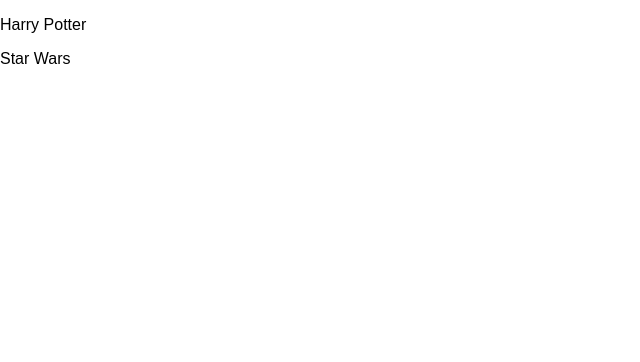
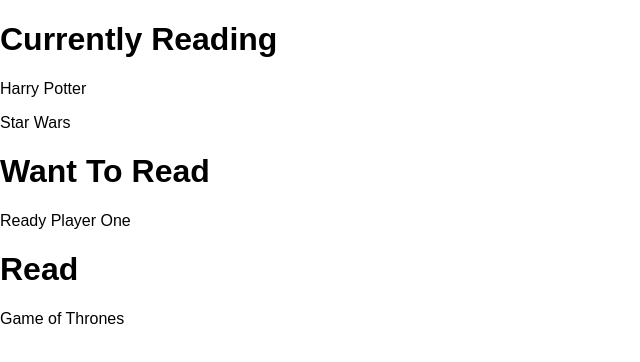
Before and after one commit to RaghavMangrola/MyReads, a React (Create React App) app: page / in a window 1280 px wide. Shown: the top 362 px of the page, without its empty margins (0-640 px from the left). Built offline with nearby package versions, Linux system fonts and the light colour scheme.

Commit message:
Add Title property to Bookshelf

```diff
--- a/src/App.js
+++ b/src/App.js
@@ -7,13 +7,20 @@ class App extends Component {
         super(props)
 
         this.state = {
-            books: ["Harry Potter", "Star Wars"]
+            booksCurrentlyReading: ["Harry Potter", "Star Wars"],
+            booksWantToRead: ["Ready Player One"],
+            booksRead: ["Game of Thrones"]
         }
     }
 
     render() {
         return (
-            <Bookshelf books={this.state.books}/>
+            <div>
+                <Bookshelf books={this.state.booksCurrentlyReading} title="Currently Reading"/>
+                <Bookshelf books={this.state.booksWantToRead} title="Want To Read"/>
+                <Bookshelf books={this.state.booksRead} title="Read"/>
+            </div>
+
         )
     }
 }
--- a/src/Bookshelf.js
+++ b/src/Bookshelf.js
@@ -9,10 +9,11 @@ export default class Bookshelf extends Component {
 
     render() {
 
-        const { books } = this.props
+        const { books, title } = this.props
 
         return (
             <div>
+                <h1>{title}</h1>
                 {books.map((book) => (
                     <p>{book}</p>
                 ))}
@@ -22,5 +23,6 @@ export default class Bookshelf extends Component {
 }
 
 Bookshelf.propTypes = {
-    books: PropTypes.arrayOf(PropTypes.string).isRequired
+    books: PropTypes.arrayOf(PropTypes.string).isRequired,
+    title: PropTypes.string.isRequired
 }
```
Also changed, not shown: 1 other file (tests, documents, lock files or other folders).
